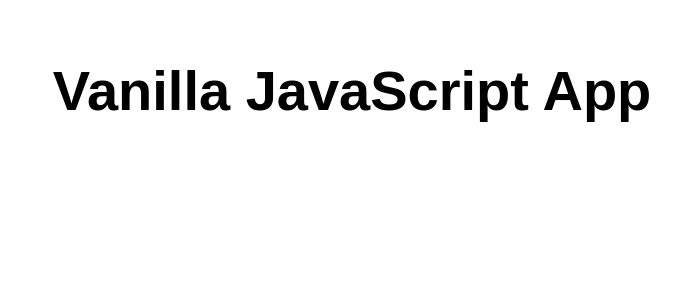
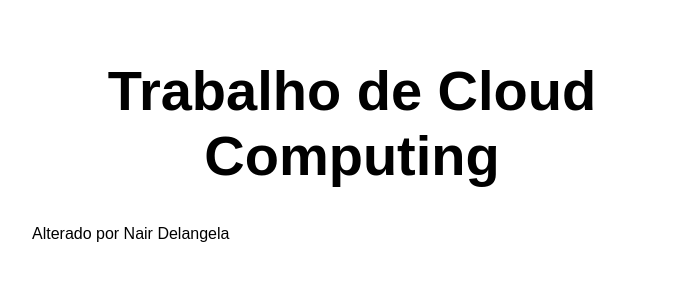
Before and after one commit to nair-teca/azure-static-webapp, a website: page src/index.html in a window 1280 px wide. Shown: the whole page, without its empty margins (288-968 px from the left). Drawn offline with Linux system fonts and the light colour scheme.

Commit message:
Alteração da página principal

```diff
--- a/src/index.html
+++ b/src/index.html
@@ -10,7 +10,8 @@
 
 <body>
   <main>
-    <h1>Vanilla JavaScript App</h1>
+    <h1>Trabalho de Cloud Computing</h1>
+    <p>Alterado por Nair Delangela</p>
   </main>
 </body>
 
```
